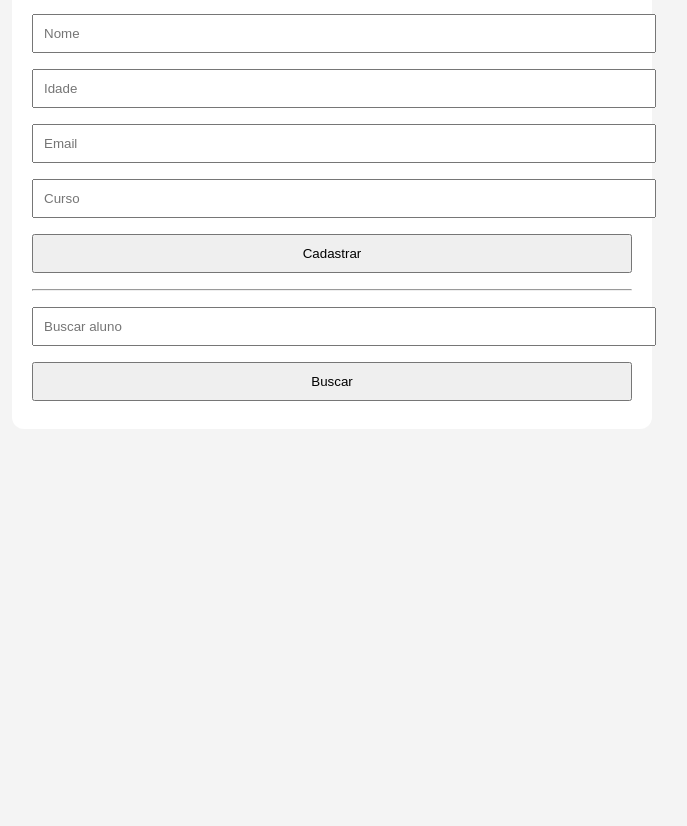
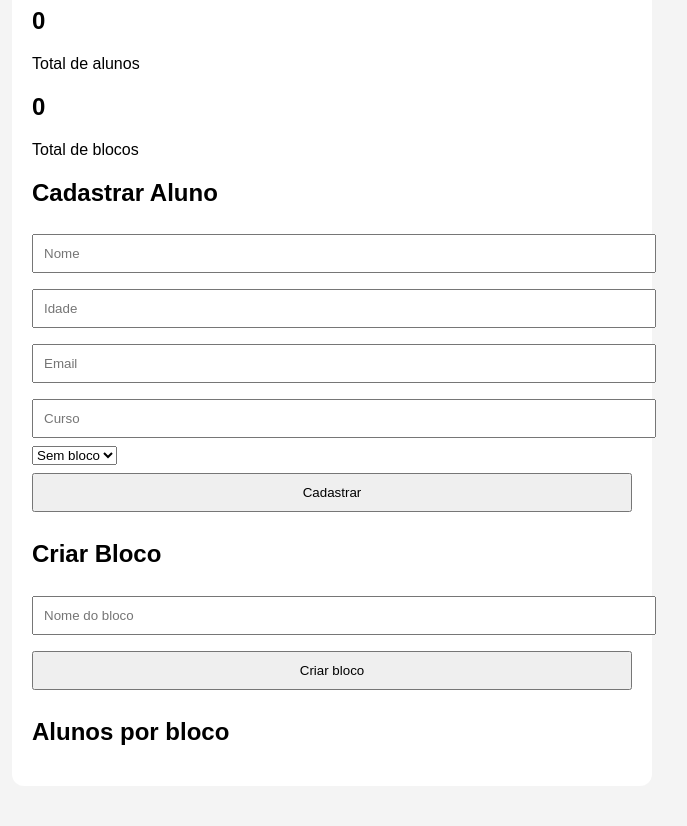
Before and after one commit to Sword-sukuna/TCC_test, a plain HTML site: page index.html in a window 1280 px wide. Shown: the part 134-960 px from the top of the page, without its empty margins (308-995 px from the left). Before the commit the page ends 800 px from the top, so only its background shows below. Drawn offline with Linux system fonts and the light colour scheme; no server answers.

Commit message:
Update index.html

```diff
--- a/index.html
+++ b/index.html
@@ -3,29 +3,52 @@
 <head>
   <meta charset="UTF-8">
   <meta name="viewport" content="width=device-width, initial-scale=1.0">
-  <title>Cadastro de Alunos</title>
+  <title>EduBlock Dashboard</title>
   <link rel="stylesheet" href="style.css">
 </head>
 <body>
   <div class="container">
-    <h1>Cadastro de Alunos</h1>
+    <h1>🎓 EduBlock</h1>
 
+    <div class="dashboard">
+      <div class="card">
+        <h2 id="totalAlunos">0</h2>
+        <p>Total de alunos</p>
+      </div>
+      <div class="card">
+        <h2 id="totalBlocos">0</h2>
+        <p>Total de blocos</p>
+      </div>
+    </div>
+
+    <section>
+      <h2>Cadastrar Aluno</h2>
       <form id="alunoForm">
         <input type="text" id="nome" placeholder="Nome" required>
         <input type="number" id="idade" placeholder="Idade">
         <input type="email" id="email" placeholder="Email">
         <input type="text" id="curso" placeholder="Curso">
+        <select id="bloco_id">
+          <option value="">Sem bloco</option>
+        </select>
         <button type="submit">Cadastrar</button>
       </form>
+    </section>
 
-    <hr>
+    <section>
+      <h2>Criar Bloco</h2>
+      <form id="blocoForm">
+        <input type="text" id="nome_bloco" placeholder="Nome do bloco" required>
+        <button type="submit">Criar bloco</button>
+      </form>
+    </section>
 
-    <input type="text" id="buscar" placeholder="Buscar aluno">
-    <button id="btnBuscar">Buscar</button>
-
-    <div id="lista"></div>
+    <section>
+      <h2>Alunos por bloco</h2>
+      <div id="listaBlocos"></div>
+    </section>
   </div>
 
-  <script src="./script.js"></script>
+  <script src="script.js"></script>
 </body>
 </html>
```
Lines whose indentation alone changed are shown as unchanged.
